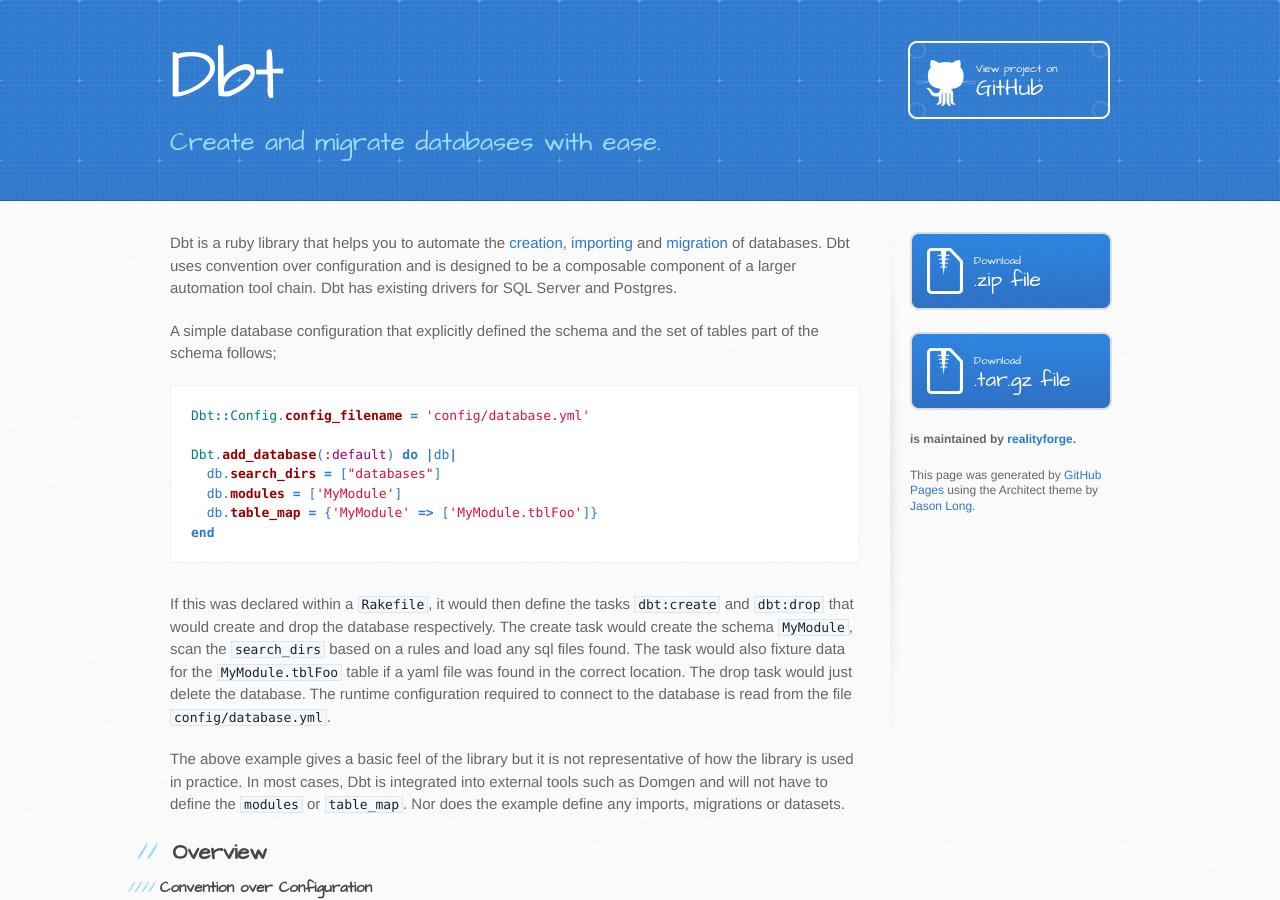
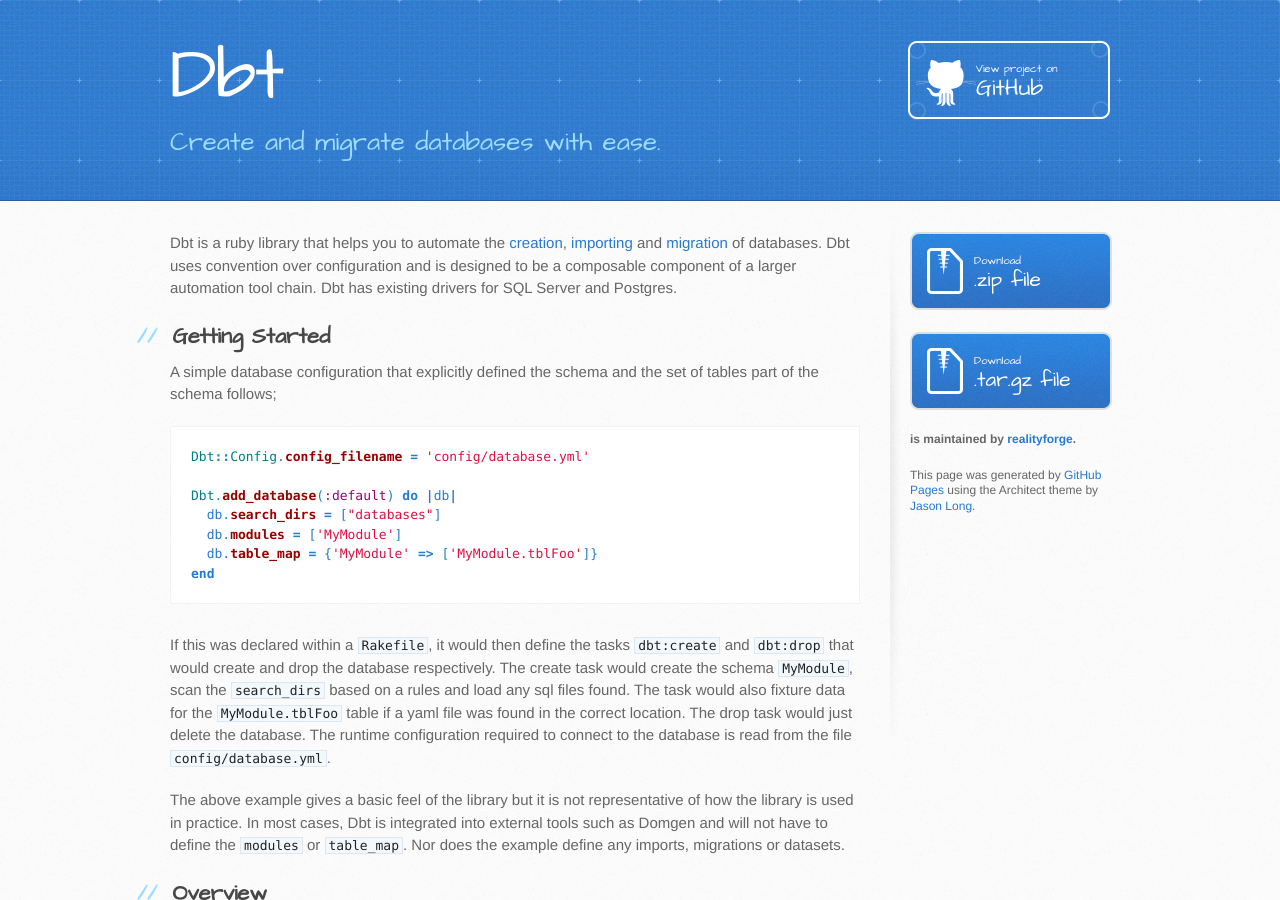
Before and after one commit to realityforge/dbt, a Jekyll site: the page built from index.html, in a window 1280 px wide and 900 px high. Built offline with Jekyll 4.4.1, drawn with Linux system fonts in a browser that asks for light colours.

Commit message:
Add a header to the getting started section

```diff
--- a/index.html
+++ b/index.html
@@ -9,6 +9,11 @@ title: Dbt
     Dbt uses convention over configuration and is designed to be a composable component of a larger automation
     tool chain. Dbt has existing drivers for SQL Server and Postgres.
 </p>
+<h2>
+    <a name="getting-started" class="anchor" href="#getting-started"><span class="octicon octicon-link"></span></a>
+    Getting Started
+</h2>
+
 <p>
     A simple database configuration that explicitly defined the schema and the set of tables part of the schema follows;
 </p>
```
